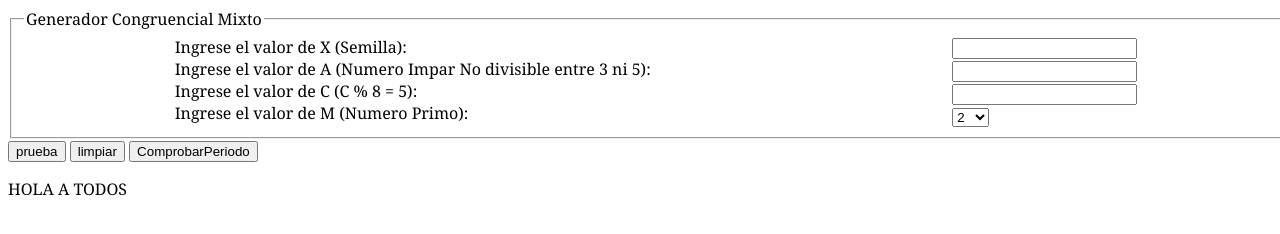
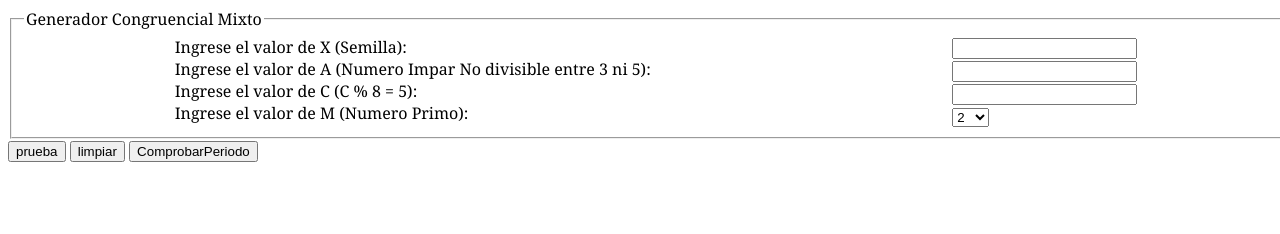
Before and after one commit to YJoel/Generador-de-Numeros-PseudoAleatorios, a plain HTML site: page index.html in a window 1280 px wide. Shown: the top 234 px of the page. Drawn offline with Linux system fonts and the light colour scheme.

Commit message:
Le borre a <p>

```diff
--- a/index.html
+++ b/index.html
@@ -90,6 +90,5 @@
     </div>
 
     <script src="logica.js"></script>
-    <p>HOLA A TODOS</p>
 </body>
 </html>
```
